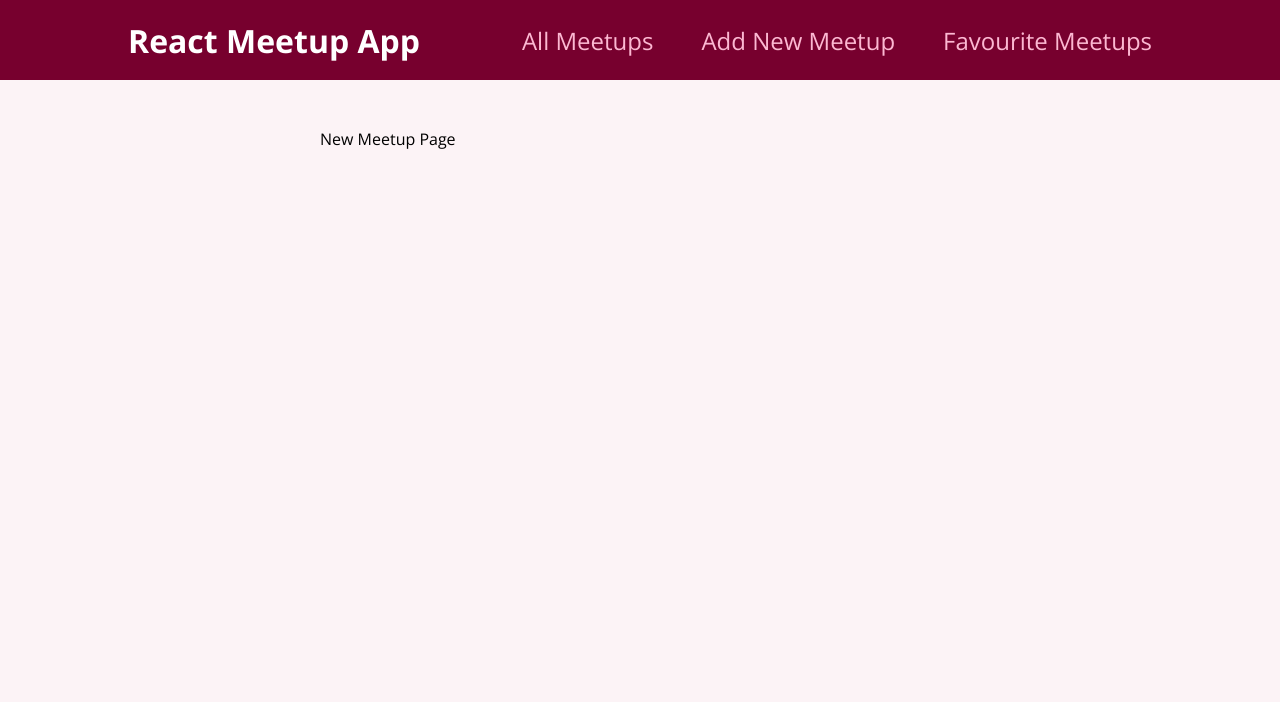
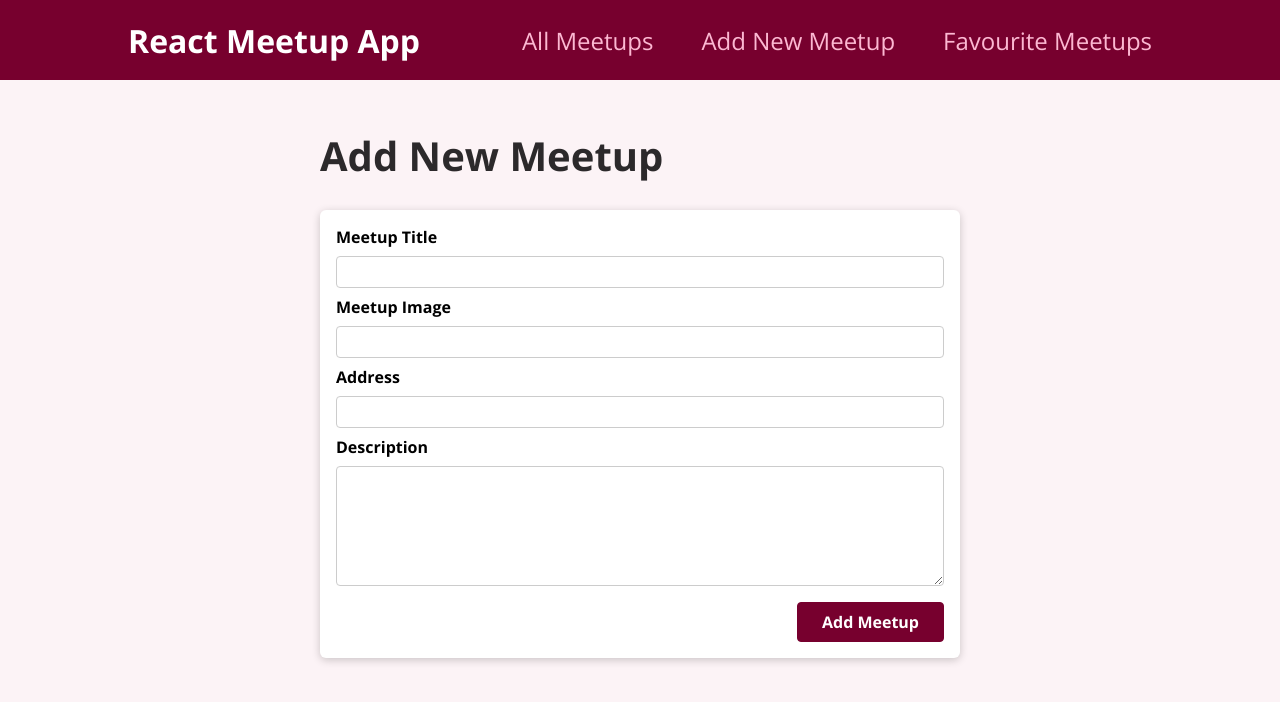
Before and after one commit to MateerialRepo/meetup-app-frontend, a React (Create React App) app: page /new-meetup in a window 1280 px wide. Shown: the top 702 px of the page. Built offline with nearby package versions, Linux system fonts and the light colour scheme.

Commit message:
Added form for new meetup

```diff
--- /dev/null
+++ b/src/components/meetups/NewMeetupForm.js
@@ -0,0 +1,36 @@
+import classes from './NewMeetupForm.module.css'
+import Card from '../ui/Card';
+
+const NewMeetupForm = () => {
+  return (
+    <Card>
+      <form action="" className={classes.form}>
+        <div className={classes.control}>
+          <label htmlFor="title">Meetup Title</label>
+          <input type="text" required id="title" />
+        </div>
+
+        <div className={classes.control}>
+          <label htmlFor="image">Meetup Image</label>
+          <input type="url" required id="image" />
+        </div>
+
+        <div className={classes.control}>
+          <label htmlFor="address">Address</label>
+          <input type="text" required id="address" />
+        </div>
+
+        <div className={classes.control}>
+          <label htmlFor="description">Description</label>
+          <textarea id="description" rows="5" required></textarea>
+        </div>
+
+        <div className={classes.actions}>
+            <button>Add Meetup</button>
+        </div>
+      </form>
+    </Card>
+  );
+}
+
+export default NewMeetupForm
--- /dev/null
+++ b/src/components/meetups/NewMeetupForm.module.css
@@ -0,0 +1,45 @@
+.form {
+  padding: 1rem;
+}
+
+.control {
+  margin-bottom: 0.5rem;
+}
+
+.control label {
+  display: block;
+  font-weight: bold;
+  margin-bottom: 0.5rem;
+}
+
+.control input,
+.control textarea {
+  display: block;
+  font: inherit;
+  border-radius: 4px;
+  border: 1px solid #ccc;
+  padding: 0.25rem;
+  width: 100%;
+}
+
+.actions {
+  margin-top: 1rem;
+  text-align: right;
+}
+
+.actions button {
+  font: inherit;
+  cursor: pointer;
+  background-color: #77002e;
+  color: white;
+  padding: 0.5rem 1.5rem;
+  border: 1px solid #77002e;
+  border-radius: 4px;
+  font-weight: bold;
+}
+
+.actions button:hover,
+.actions button:active {
+  background-color: #a50e48;
+  border-color: #a50e48;
+}
--- a/src/pages/NewMeetup.js
+++ b/src/pages/NewMeetup.js
@@ -1,7 +1,11 @@
 import React from "react";
+import NewMeetupForm from "../components/meetups/NewMeetupForm";
 
 const NewMeetupPage = () => {
-  return <div>New Meetup Page</div>;
+  return <div>
+    <h1>Add New Meetup</h1>
+    <NewMeetupForm />
+  </div>;
 };
 
 export default NewMeetupPage;
```
